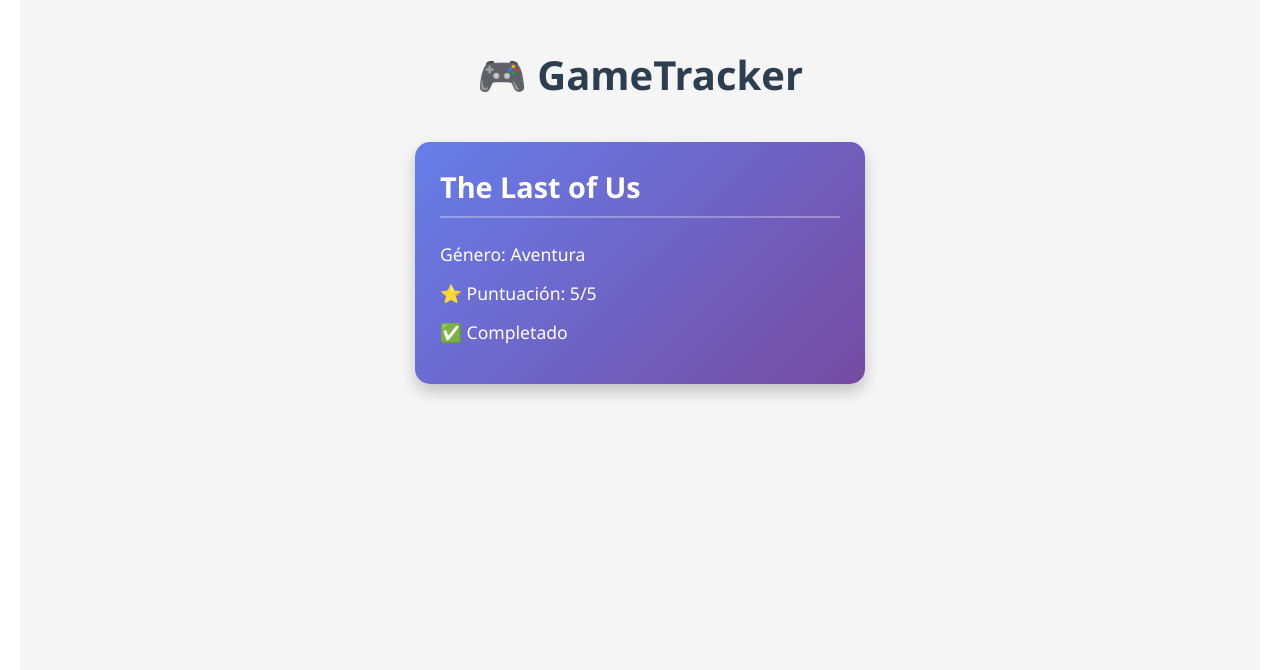
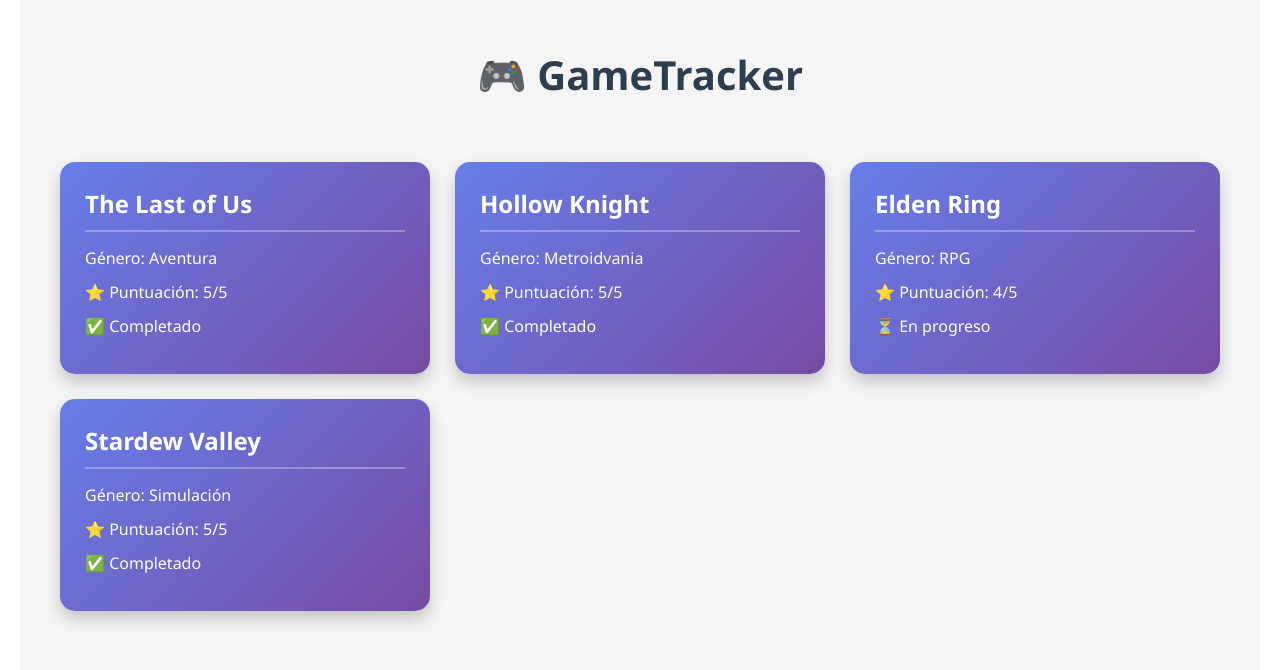
Before and after one commit to DaianaCossta/proyecto-final, a React (Create React App) app: page / in a window 1280 px wide. Shown: the top 670 px of the page. Built offline with nearby package versions, Linux system fonts and the light colour scheme.

Commit message:
agregado array de juegosy renderizado multiple con map

```diff
--- a/src/App.css
+++ b/src/App.css
@@ -14,29 +14,36 @@
   margin-bottom: 40px;
 }
 
+.biblioteca {
+  display: grid;
+  grid-template-columns: repeat(auto-fill, minmax(300px, 1fr));
+  gap: 25px;
+  padding: 20px;
+}
+
 .tarjeta-juego {
   background: linear-gradient(135deg, #667eea 0%, #764ba2 100%);
   color: white;
   padding: 25px;
   border-radius: 15px;
   box-shadow: 0 8px 16px rgba(0, 0, 0, 0.2);
-  max-width: 400px;
-  margin: 20px auto;
   transition: transform 0.3s ease;
 }
 
 .tarjeta-juego:hover {
-  transform: translateY(-5px);
+  transform: translateY(-10px);
+  box-shadow: 0 12px 24px rgba(0, 0, 0, 0.3);
 }
 
 .tarjeta-juego h2 {
   margin-top: 0;
-  font-size: 1.8rem;
+  font-size: 1.5rem;
   border-bottom: 2px solid rgba(255, 255, 255, 0.3);
   padding-bottom: 10px;
+  margin-bottom: 15px;
 }
 
 .tarjeta-juego p {
-  margin: 15px 0;
-  font-size: 1.1rem;
+  margin: 12px 0;
+  font-size: 1rem;
 }
--- a/src/App.js
+++ b/src/App.js
@@ -1,23 +1,53 @@
 import './App.css';
 
 function App() {
-  // Datos de prueba de un juego
-  const juego = {
+ //array de varios juegos//
+  const juegos = [
+    {
+      id: 1,
       titulo: "The Last of Us",
       genero: "Aventura",
       completado: true,
       puntuacion: 5
-  };
+    },
+    {
+      id: 2,
+      titulo: "Hollow Knight",
+      genero: "Metroidvania",
+      completado: true,
+      puntuacion: 5
+    },
+    {
+      id: 3,
+      titulo: "Elden Ring",
+      genero: "RPG",
+      completado: false,
+      puntuacion: 4
+    },
+    {
+    id: 4,
+    titulo: "Stardew Valley",
+    genero: "Simulación",
+    completado: true,
+    puntuacion: 5
+  }
+
+  ];
 
   return (
     <div className="App">
       <h1>🎮 GameTracker</h1>
 
-      <div className="tarjeta-juego">
+      <div className="biblioteca">
+        {juegos.map((juego) => ( //recorre el array y crea una tarjeta para cada juego//
+           //key para que react identifique que elementos cambiaron, se agregaron o eliminaron//
+          <div key={juego.id} className="tarjeta-juego">
             <h2>{juego.titulo}</h2>
             <p>Género: {juego.genero}</p>
             <p>⭐ Puntuación: {juego.puntuacion}/5</p>
             <p>{juego.completado ? "✅ Completado" : "⏳ En progreso"}</p>
+          </div>
+        ))}
       </div>
     </div>
   );
--- a/src/index.js
+++ b/src/index.js
@@ -15,3 +15,5 @@
 // to log results (for example: reportWebVitals(console.log))
 // or send to an analytics endpoint. Learn more: https://bit.ly/CRA-vitals
 reportWebVitals();
+
+//NO TOCAR//
```
Lines whose indentation alone changed are shown as unchanged.
